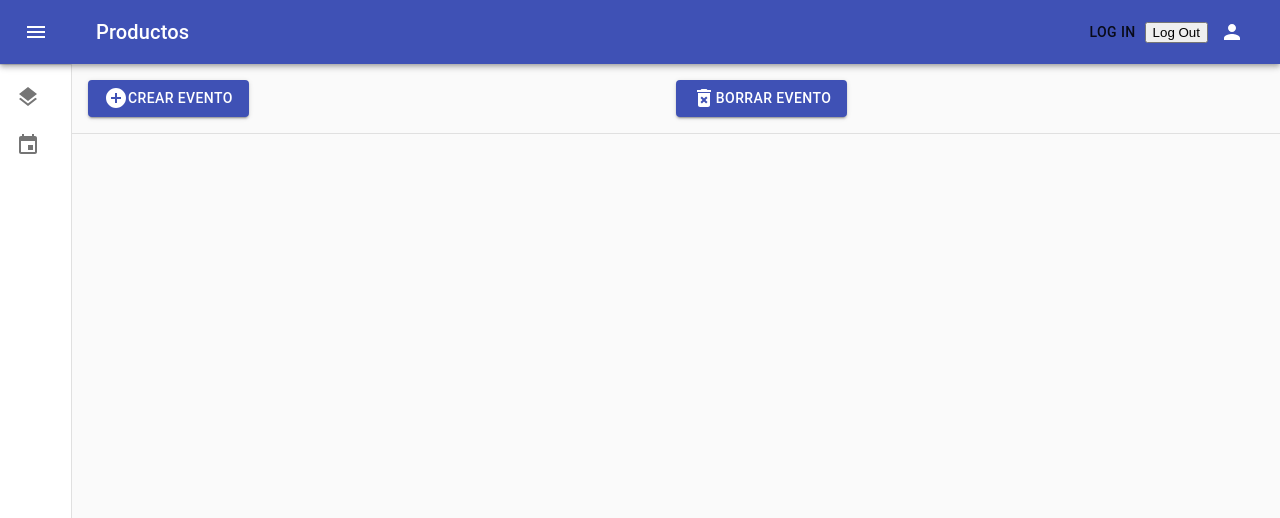
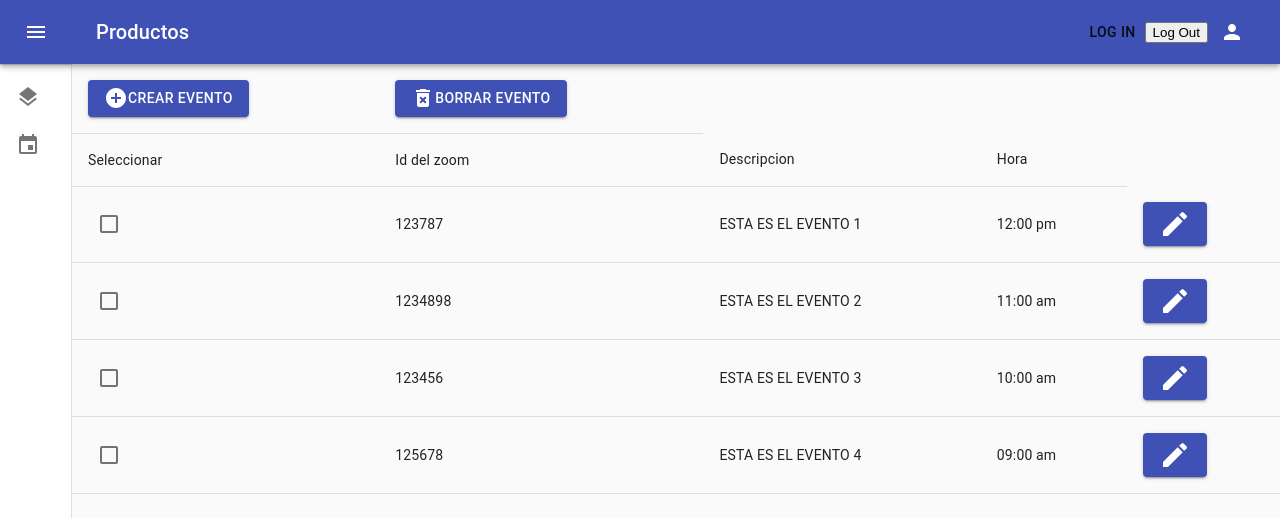
Before and after one commit to josemasa13/doterra-ecommerce, a React (Create React App) app: page /eventos in a window 1280 px wide. Shown: the top 518 px of the page. Built offline with nearby package versions, Linux system fonts and the light colour scheme.

Commit message:
Lista de eventos

```diff
--- a/src/admin/EventsList.js
+++ b/src/admin/EventsList.js
@@ -10,6 +10,8 @@ import { useHistory } from "react-router-dom";
 import AddCircleIcon from '@material-ui/icons/AddCircle';
 import DeleteForeverIcon from '@material-ui/icons/DeleteForever';
 import { makeStyles } from '@material-ui/core/styles';
+import Checkbox from '@material-ui/core/Checkbox';
+import EditIcon from '@material-ui/icons/Edit';
 
 const useStyles = makeStyles((theme) => ({
     root: {
@@ -29,6 +31,12 @@ const useStyles = makeStyles((theme) => ({
     }
   }));
 
+  let data = [{id:123787,desc:"ESTA ES EL EVENTO 1",hora:"12:00 pm"},
+              {id:1234898,desc:"ESTA ES EL EVENTO 2",hora:"11:00 am"},
+              {id:123456,desc:"ESTA ES EL EVENTO 3",hora:"10:00 am"},
+              {id:125678,desc:"ESTA ES EL EVENTO 4",hora:"09:00 am"}
+            ];
+
 
 
 
@@ -38,6 +46,17 @@ export default function EventsList(props) {
     function handleSection(sectionName) {
         history.push(`/${sectionName}`)
       }
+
+
+      const handleChange = (event) => {
+
+
+      };
+
+      function handleSectionEdit(productid) {
+        history.push(`/eventos/${productid}`)
+      }
+
     return (
         <div className={classes.root}>
         <Table  size="medium" aria-label="a dense table">
@@ -57,6 +76,31 @@ export default function EventsList(props) {
 
         </TableRow>
             </TableHead>
+
+            <TableRow>
+            <TableCell align="left">Seleccionar</TableCell>
+            <TableCell align="left">Id del zoom</TableCell>
+              <TableCell align="left">Descripcion</TableCell>
+              <TableCell align="left">Hora</TableCell>
+            </TableRow>
+
+            <TableBody>
+
+            {data.map((event) => (
+              <TableRow key={event.id} >
+                <TableCell align="left"><Checkbox value={event.id} onChange={handleChange} inputProps={{ 'aria-label': 'primary checkbox' }}/></TableCell>
+
+                <TableCell align="left">{event.id}</TableCell>
+                <TableCell align="left">{event.desc}</TableCell>
+                <TableCell align="left">{event.hora}</TableCell>
+                <TableCell>
+                <Button variant="contained" color="primary"  onClick={() => handleSectionEdit(event.id)} >
+                <EditIcon className={classes.icon} />
+                </Button>
+                </TableCell>
+              </TableRow>
+            ))}
+          </TableBody>
             </Table>
         </div>
     )
```
